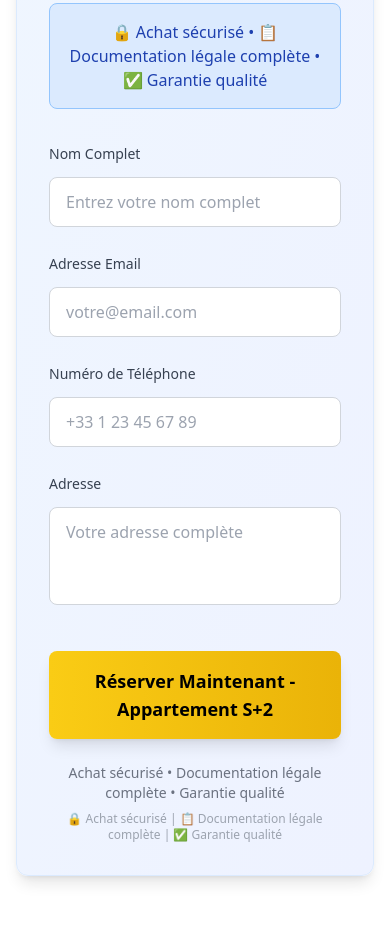
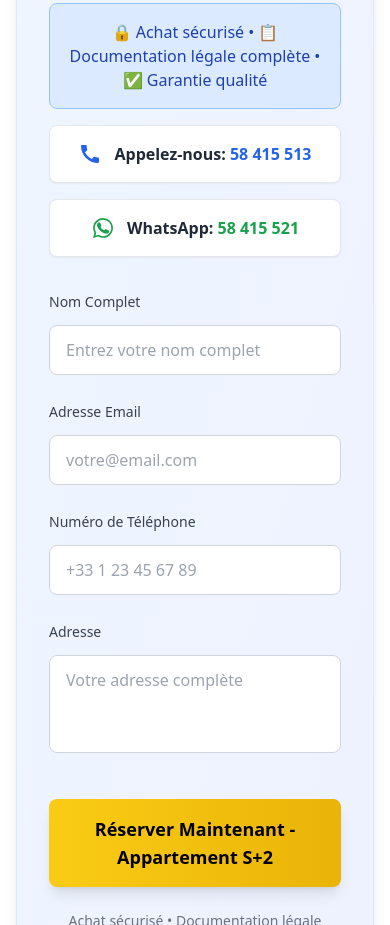
Before and after one commit to NEXESMISSION/mazed-p-1-, a React (Create React App) app: page / in a window 390 px wide. Shown: the part 3700-4625 px from the top of the page. Built offline with nearby package versions, Linux system fonts and the light colour scheme; the HTML template or start-up script is replaced by a standard one.

Commit message:
Update phone numbers and add clean contact UI above form

```diff
--- a/src/components/ClientForm.tsx
+++ b/src/components/ClientForm.tsx
@@ -156,6 +156,32 @@ export function ClientForm() {
           <div className="bg-blue-100 border border-blue-300 rounded-lg p-4 mt-4">
             <p className="text-blue-800 font-medium">🔒 Achat sécurisé • 📋 Documentation légale complète • ✅ Garantie qualité</p>
           </div>
+
+          {/* Phone number display */}
+          <div className="flex flex-col md:flex-row items-center justify-center gap-4 mt-8">
+            <a
+              href="tel:+21658415513"
+              className="bg-white border border-gray-200 shadow-sm rounded-lg p-4 flex items-center justify-center gap-3 transition-all hover:bg-gray-50 hover:border-gray-300 w-full md:w-auto"
+            >
+              <svg className="w-6 h-6 text-blue-600" fill="currentColor" viewBox="0 0 24 24" xmlns="http://www.w3.org/2000/svg">
+                <path d="M20.01 15.38c-1.23 0-2.42-.2-3.53-.56a.977.977 0 00-1.01.24l-1.57 1.97c-2.83-1.35-5.48-3.9-6.89-6.83l1.95-1.66c.27-.28.35-.67.24-1.02-.37-1.11-.56-2.3-.56-3.53 0-.54-.45-.99-.99-.99H4.19C3.65 3 3 3.24 3 3.99 3 13.28 10.73 21 20.01 21c.71 0 .99-.63.99-1.18v-3.45c0-.54-.45-.99-.99-.99z"></path>
+              </svg>
+              <span className="font-semibold text-gray-800">Appelez-nous: <span className="text-blue-600">58 415 513</span></span>
+            </a>
+
+            <a
+              href="https://wa.me/+21658415521"
+              target="_blank"
+              rel="noopener noreferrer"
+              className="bg-white border border-gray-200 shadow-sm rounded-lg p-4 flex items-center justify-center gap-3 transition-all hover:bg-gray-50 hover:border-gray-300 w-full md:w-auto"
+            >
+              <svg className="w-6 h-6 text-green-600" fill="currentColor" xmlns="http://www.w3.org/2000/svg" viewBox="0 0 24 24">
+                <path d="M17.472 14.382c-.297-.149-1.758-.867-2.03-.967-.273-.099-.471-.148-.67.15-.197.297-.767.966-.94 1.164-.173.199-.347.223-.644.075-.297-.15-1.255-.463-2.39-1.475-.883-.788-1.48-1.761-1.653-2.059-.173-.297-.018-.458.13-.606.134-.133.298-.347.446-.52.149-.174.198-.298.298-.497.099-.198.05-.371-.025-.52-.075-.149-.669-1.612-.916-2.207-.242-.579-.487-.5-.669-.51-.173-.008-.371-.01-.57-.01-.198 0-.52.074-.792.372-.272.297-1.04 1.016-1.04 2.479 0 1.462 1.065 2.875 1.213 3.074.149.198 2.096 3.2 5.077 4.487.709.306 1.262.489 1.694.625.712.227 1.36.195 1.871.118.571-.085 1.758-.719 2.006-1.413.248-.694.248-1.289.173-1.413-.074-.124-.272-.198-.57-.347z"/>
+                <path d="M12.04 2c-5.46 0-9.91 4.45-9.91 9.91 0 1.75.46 3.45 1.32 4.95L2.05 22l5.25-1.38c1.45.79 3.08 1.21 4.74 1.21 5.46 0 9.91-4.45 9.91-9.91 0-2.65-1.03-5.14-2.9-7.01A9.816 9.816 0 0012.04 2m.01 1.67c2.2 0 4.26.86 5.82 2.42a8.225 8.225 0 012.41 5.83c0 4.54-3.7 8.23-8.24 8.23-1.48 0-2.93-.39-4.19-1.15l-.3-.17-3.12.82.83-3.04-.2-.32a8.188 8.188 0 01-1.26-4.38c.01-4.54 3.7-8.24 8.25-8.24M8.53 7.33c-.16 0-.43.06-.66.31-.22.25-.87.86-.87 2.07 0 1.22.89 2.39 1 2.56.12.17 1.75 2.67 4.23 3.74.59.27 1.05.42 1.41.53.59.19 1.13.16 1.56.1.48-.07 1.46-.6 1.67-1.18.21-.58.21-1.07.15-1.18-.07-.1-.23-.16-.48-.27-.25-.14-1.47-.74-1.69-.82-.23-.08-.37-.12-.56.12-.16.25-.64.81-.78.97-.15.17-.29.19-.53.07-.26-.13-1.06-.39-2-1.23-.74-.66-1.23-1.47-1.38-1.72-.12-.24-.01-.39.11-.5.11-.11.27-.29.37-.44.13-.14.17-.25.25-.41.08-.17.04-.31-.02-.43-.06-.11-.56-1.35-.77-1.84-.2-.48-.4-.42-.56-.43-.14 0-.3-.01-.47-.01z"/>
+              </svg>
+              <span className="font-semibold text-gray-800">WhatsApp: <span className="text-green-600">58 415 521</span></span>
+            </a>
+          </div>
         </div>
 
         <form onSubmit={handleSubmit} className="grid grid-cols-1 lg:grid-cols-2 gap-6">
--- a/src/components/WhatsAppButton.tsx
+++ b/src/components/WhatsAppButton.tsx
@@ -1,15 +1,16 @@
 import React, { useRef } from 'react';
 
 export const WhatsAppButton = () => {
-  const phoneNumber = '+21657037136';
+  const phoneNumber = '+21658415513';
+  const whatsappNumber = '+21658415521';
   const message = 'اريد انعرف المزيد من لتفاصيل'; // "I want to know more details" in Arabic
   const callLinkRef = useRef<HTMLAnchorElement>(null);
 
   const handleWhatsAppClick = () => {
     // Encode the message for URL
     const encodedMessage = encodeURIComponent(message);
-    // Create WhatsApp URL with phone number and message
-    const whatsappUrl = `https://wa.me/${phoneNumber}?text=${encodedMessage}`;
+    // Create WhatsApp URL with WhatsApp number and message
+    const whatsappUrl = `https://wa.me/${whatsappNumber}?text=${encodedMessage}`;
     // Open in new tab
     window.open(whatsappUrl, '_blank');
   };
```
